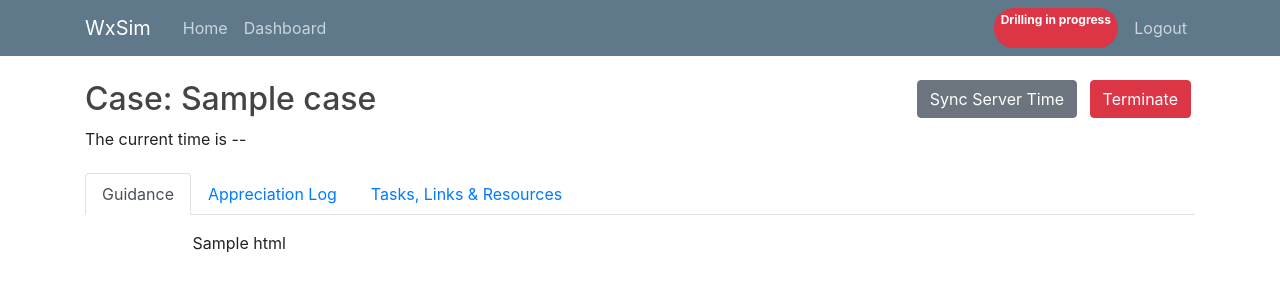
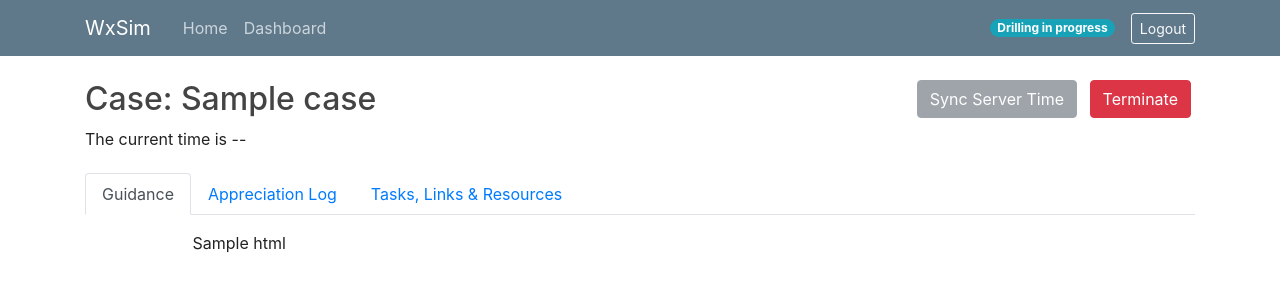
Before and after one commit to darekaze/wxcs, a Flask app: template wxcs/templates/sim/drill.jinja in a window 1280 px wide. Shown: the top 300 px of the page. Run offline with Flask 2, Linux system fonts and the light colour scheme; a user stored in the database is signed in; tables that the repository leaves empty hold one stand-in row (values such as "Sample post"); the template is opened without the code that fills it: values that come from a table or form of the project are taken from there, most other values are stand-ins (such as "Sample title", 1, 10 or a date in 2020); parts of the project's set-up code (start-up, migrations or seed data) failed here and were passed over; some libraries are stand-ins or nearby versions.

Commit message:
Refactor template

```diff
--- a/wxcs/templates/header.jinja
+++ b/wxcs/templates/header.jinja
@@ -10,15 +10,19 @@
           <a class="nav-item nav-link" href="{{ url_for('core.starter') }}">Home</a>
           <a class="nav-item nav-link" href="{{ url_for('admin.dashboard') }}">Dashboard</a>
         </div>
-        <div class="navbar-nav">
+        <div>
           {% if 'userlog' in session %}
-            <a href="{{ url_for('core.drill') }}" class="badge badge-pill badge-danger badge-drill">Drilling in progress</a>
-            <div class="nav-item text-white drill-clock"></div>
+          <div class="navbar-nav">
+            <a href="{{ url_for('core.drill') }}" class="badge badge-pill badge-info ml-md-auto">Drilling in progress</a>
+          </div>
           {% endif %}
-          {% if current_user.is_authenticated %}
-            <a class="nav-item nav-link" href="{{ url_for('admin.logout') }}">Logout</a>
-          {% endif %}
+          <div class="navbar-nav">
+            <div class="nav-item text-white drill-clock m-auto"></div>
+          </div>
         </div>
+        {% if current_user.is_authenticated %}
+        <a class="btn btn-outline-light btn-sm ml-md-3" href="{{ url_for('admin.logout') }}">Logout</a>
+        {% endif %}
       </div>
     </div>
   </nav>
--- a/wxcs/templates/layout.jinja
+++ b/wxcs/templates/layout.jinja
@@ -34,6 +34,8 @@
   {{ JSGlue.include() }}
   <script src="{{ url_for('static', filename='utils/plugins/jquery.slim.min.js') }}" crossorigin="anonymous"></script>
   <script src="{{ url_for('static', filename='utils/plugins/bootstrap.bundle.min.js') }}" crossorigin="anonymous"></script>
+  {{ moment.include_moment(local_js=url_for('static', filename='utils/plugins/moment.min.js')) }}
+  <script src="{{ url_for('static', filename='utils/helpers/refresh.js') }}"></script>
   {% block js %}{% endblock %}
 </body>
 </html>
--- a/wxcs/templates/sim/drill.jinja
+++ b/wxcs/templates/sim/drill.jinja
@@ -8,7 +8,7 @@
     </div>
     <div>
       {# TODO: make route for activating syncing function #}
-      <a href="#" class="btn btn-secondary mx-1">Sync Server Time</a>
+      <a href="#" class="btn btn-secondary mx-1 disabled">Sync Server Time</a>
       <a href="{{ url_for('core.ender') }}" class="btn btn-danger mx-1">Terminate</a>
     </div>
   </div>
@@ -60,6 +60,4 @@
 {% block js %}
   <script src="{{ url_for('static', filename='utils/helpers/tab.js') }}"></script>
   <script src="{{ url_for('static', filename='utils/helpers/tasks.js') }}"></script>
-  {{ moment.include_moment(local_js=url_for('static', filename='utils/plugins/moment.min.js')) }}
-  <script src="{{ url_for('static', filename='utils/helpers/refresh.js') }}"></script>
 {% endblock js %}
```
Also changed, not shown: wxcs/templates/sim/ender.jinja (+4 -4 lines). Lines whose indentation alone changed are shown as unchanged.
